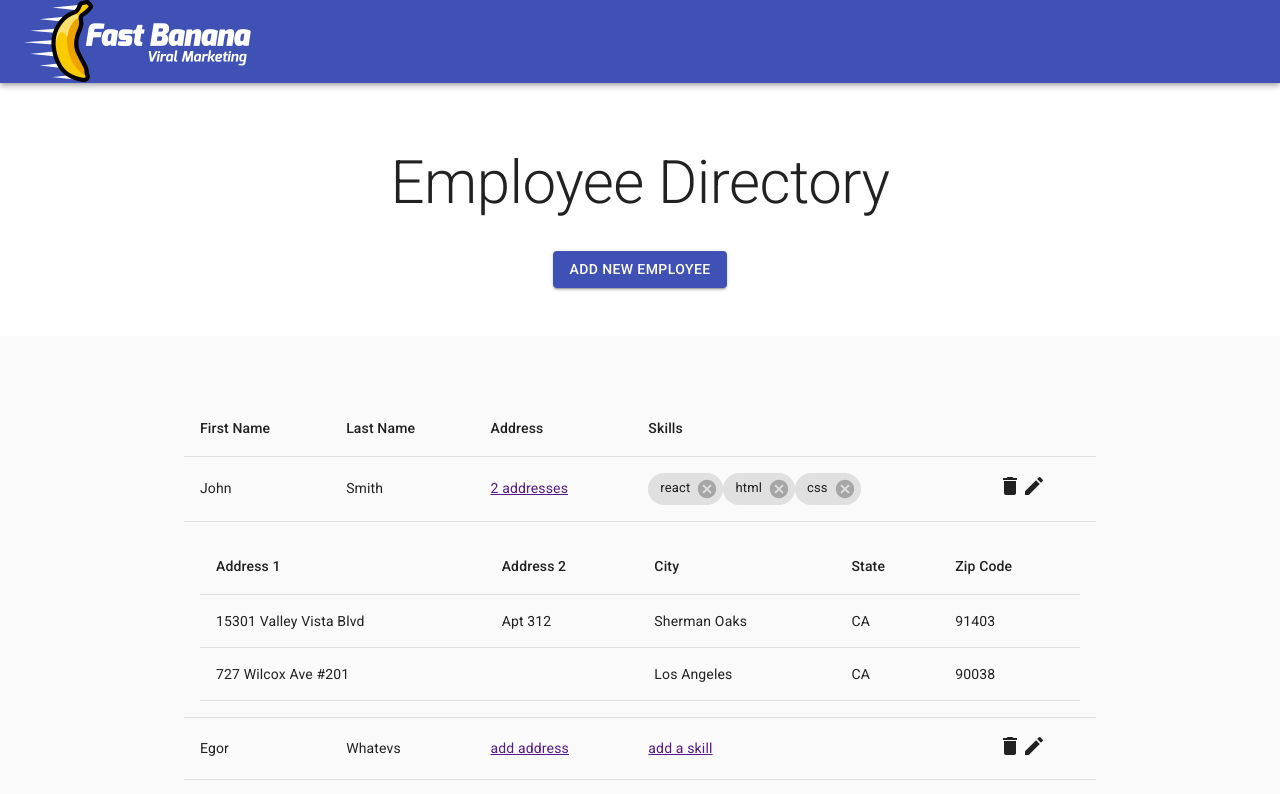
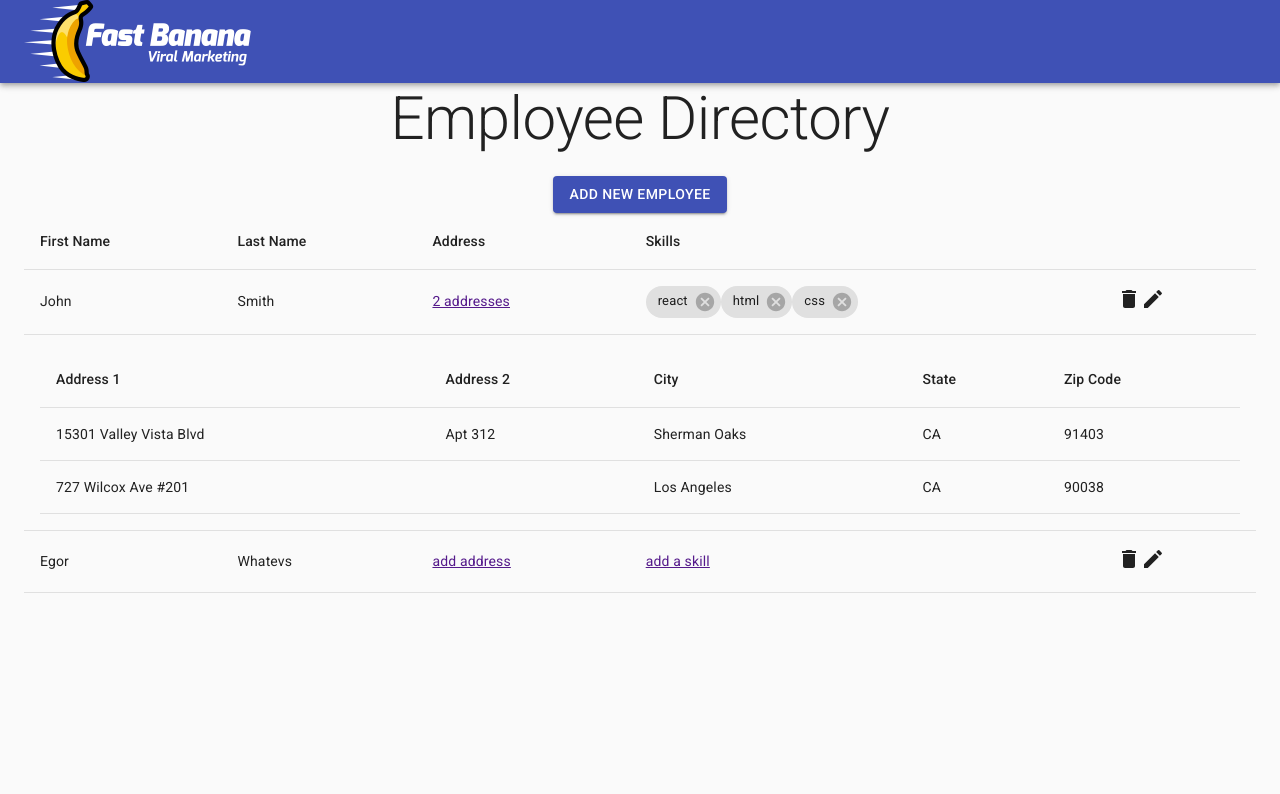
Before and after one commit to failpunk/buildops-demo, a React (Create React App) app: page / in a window 1280 px wide. Shown: the top 794 px of the page. Built offline with nearby package versions, Linux system fonts and the light colour scheme; no server answers; what @aws-amplify/core would draw is missing.

Commit message:
Moving around styles

```diff
--- a/src/App.js
+++ b/src/App.js
@@ -1,62 +1,25 @@
 import React from 'react';
 import AppBar from '@material-ui/core/AppBar';
-import Button from '@material-ui/core/Button';
 import CssBaseline from '@material-ui/core/CssBaseline';
-import Grid from '@material-ui/core/Grid';
 import Toolbar from '@material-ui/core/Toolbar';
 import Typography from '@material-ui/core/Typography';
-import { makeStyles } from '@material-ui/core/styles';
 import Container from '@material-ui/core/Container';
 
-import EmployeeTable from './components/table';
-
-const useStyles = makeStyles(theme => ({
-    icon: {
-        marginRight: theme.spacing(2)
-    },
-    heroContent: {
-        backgroundColor: theme.palette.background.paper,
-        padding: theme.spacing(8, 0, 6)
-    },
-    heroButtons: {
-        marginTop: theme.spacing(4)
-    },
-    cardGrid: {
-        paddingTop: theme.spacing(8),
-        paddingBottom: theme.spacing(8)
-    },
-    card: {
-        height: '100%',
-        display: 'flex',
-        flexDirection: 'column'
-    },
-    cardMedia: {
-        paddingTop: '56.25%' // 16:9
-    },
-    cardContent: {
-        flexGrow: 1
-    },
-    footer: {
-        backgroundColor: theme.palette.background.paper,
-        padding: theme.spacing(6)
-    }
-}));
+import AddEmployee from './components/add-employee';
+import EmployeeTable from './components/employee-table';
 
 export default function Album() {
-    const classes = useStyles();
-
     return (
         <React.Fragment>
             <CssBaseline />
+
             <AppBar position="relative">
                 <Toolbar>
                     <img src="fast-banana-logo.png" alt="" />
                 </Toolbar>
             </AppBar>
+
             <main>
-                {/* Hero unit */}
-                <div className={classes.heroContent}>
-                    <Container maxWidth="sm">
                 <Typography
                     component="h1"
                     variant="h2"
@@ -66,18 +29,9 @@ export default function Album() {
                 >
                     Employee Directory
                 </Typography>
-                        <div className={classes.heroButtons}>
-                            <Grid container spacing={2} justify="center">
-                                <Grid item>
-                                    <Button variant="contained" color="primary">
-                                        Add New Employee
-                                    </Button>
-                                </Grid>
-                            </Grid>
-                        </div>
-                    </Container>
-                </div>
-                <Container className={classes.cardGrid} maxWidth="md">
+                <AddEmployee />
+
+                <Container maxWidth="lg">
                     <EmployeeTable />
                 </Container>
             </main>
--- /dev/null
+++ b/src/components/add-employee.js
@@ -0,0 +1,22 @@
+import React from 'react';
+import Grid from '@material-ui/core/Grid';
+import Container from '@material-ui/core/Container';
+import Button from '@material-ui/core/Button';
+
+export default function AddEmployee() {
+    return (
+        <div>
+            <Container maxWidth="sm">
+                <div>
+                    <Grid container spacing={2} justify="center">
+                        <Grid item>
+                            <Button variant="contained" color="primary">
+                                Add New Employee
+                            </Button>
+                        </Grid>
+                    </Grid>
+                </div>
+            </Container>
+        </div>
+    );
+}
```
Also changed, not shown: src/components/employee-table.js (renamed from src/components/table.js, +9 -3 lines). Lines whose indentation alone changed are shown as unchanged.
